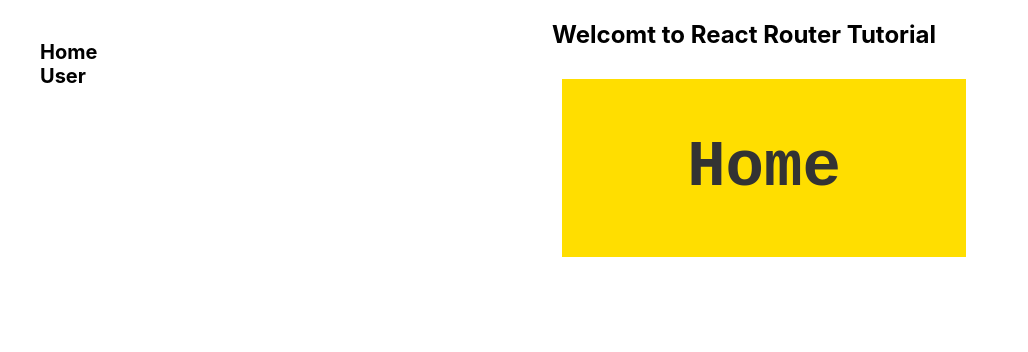
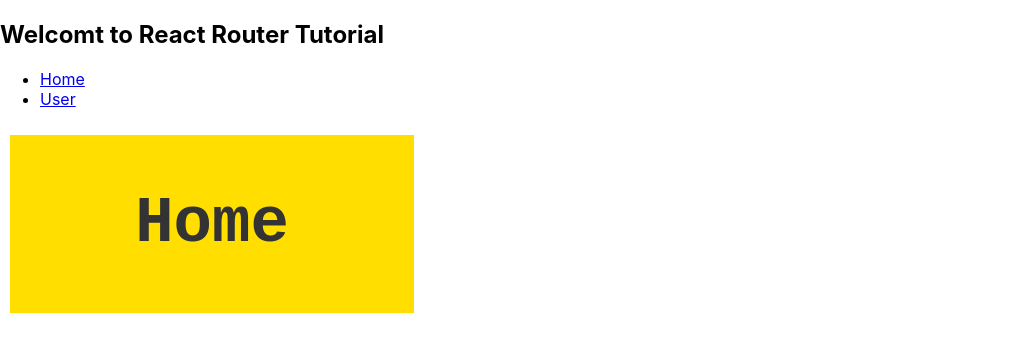
Before and after one commit to surajbokankar/React, a React (Create React App) app: page / in a window 1280 px wide. Shown: the top 352 px of the page, without its empty margins (0-1028 px from the left). Built offline with nearby package versions, Linux system fonts and the light colour scheme.

Commit message:
Router with Link

```diff
--- a/src/App.js
+++ b/src/App.js
@@ -22,12 +22,14 @@ render() {
       <Router>
       <div>
 
-       <h2>Welcomt to React Router Tutorial
-       <ul style={style}>
-         <li>Home</li>
-         <li>User</li>
-         </ul>
-         </h2>
+       <h2>Welcomt to React Router Tutorial</h2>
+       <div>
+
+        <ul role="nav">
+          <li><Link to="/">Home</Link></li>
+          <li><Link to="/user">User</Link></li>
+        </ul>
+      </div>
          <Switch>
            <Route exact path="/"
            component={Home}
```
